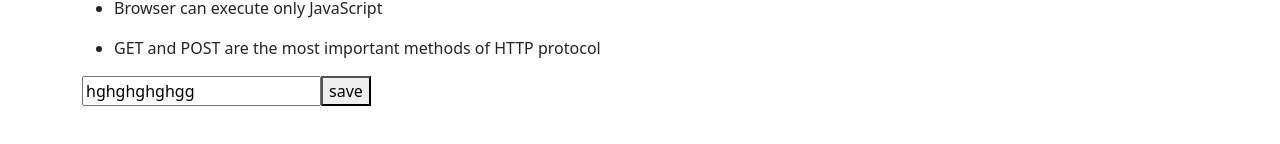
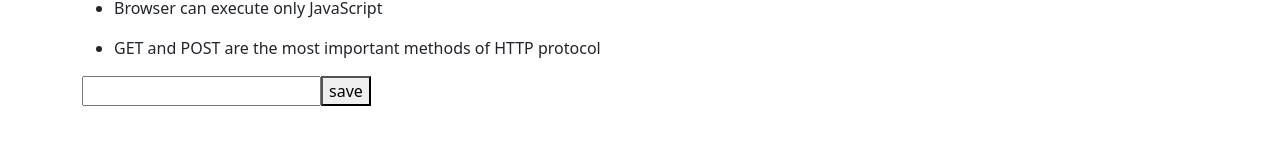
Before and after one commit to Peterzolo/Part2, a React (Create React App) app: page / in a window 1280 px wide. Shown: the part 370-514 px from the top of the page. Built offline with nearby package versions, Linux system fonts and the light colour scheme.

Commit message:
Update Form.jsx
Modified code

```diff
--- a/src/components/Form.jsx
+++ b/src/components/Form.jsx
@@ -1,15 +1,20 @@
 import React, { useState } from "react";
 
 const Form = () => {
-  const [newNote, setNewNote] = useState("hghghghghgg");
+  const [newNote, setNewNote] = useState("");
   console.log("NEW NOTE", newNote);
   const addNote = (event) => {
     event.preventDefault();
   };
+
+  const handleNoteChange = (event) => {
+    console.log(event.target.value);
+    setNewNote(event.target.value);
+  };
   return (
     <div>
       <form onSubmit={addNote}>
-        <input value={newNote} />
+        <input value={newNote} onChange={handleNoteChange} />
         <button type="submit">save</button>
       </form>
     </div>
```
